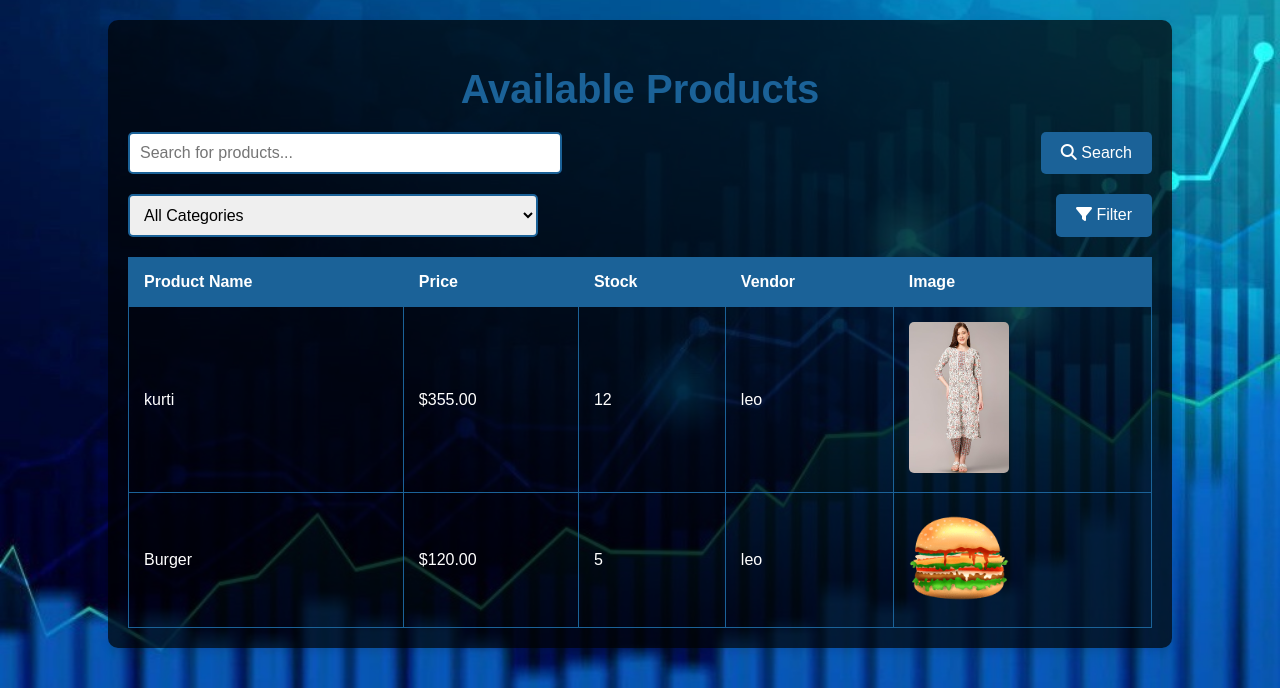
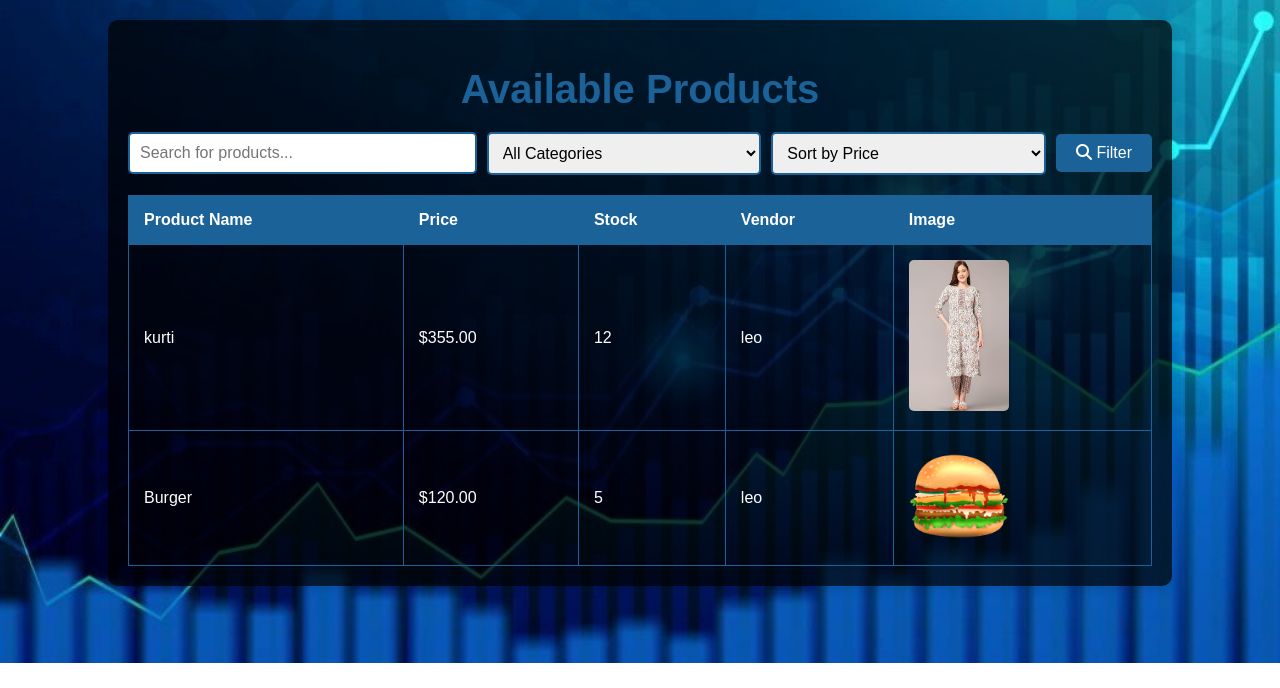
Before and after one commit to ShadaMaitexa/Price-Comparison, a Django app: page /user-dashboard/ in a window 1280 px wide. Shown: the top 688 px of the page. Run offline with Django 3.2, Linux system fonts and the light colour scheme; a user stored in the database is signed in; data comes from the database, SQL or seed files in the repository; both versions use the stored data as it was after the commit.

Commit message:
price filtering done

```diff
--- a/price_comparison/products/templates/products/user_dashboard.html
+++ b/price_comparison/products/templates/products/user_dashboard.html
@@ -13,7 +13,6 @@
             margin: 0;
             padding: 0;
         }
-
         .container {
             width: 80%;
             margin: 20px auto;
@@ -23,28 +22,31 @@
             border-radius: 10px;
             box-shadow: 0 4px 8px rgba(0, 0, 0, 0.1);
         }
-
         h1 {
             color: rgb(27, 98, 152);
             text-align: center;
             font-size: 2.5rem;
             margin-bottom: 20px;
         }
-
         form {
             display: flex;
-            justify-content: space-between;
+            flex-wrap: wrap;
+            gap: 10px;
             margin-bottom: 20px;
+            align-items: center;
         }
-
         input[type="text"], select {
             padding: 10px;
             border: 2px solid rgb(27, 98, 152);
             border-radius: 5px;
             font-size: 16px;
-            width: 40%;
         }
-
+        input[type="text"] {
+            flex: 1 1 200px;
+        }
+        select {
+            flex: 1 1 150px;
+        }
         button {
             padding: 10px 20px;
             background-color: rgb(27, 98, 152);
@@ -54,26 +56,21 @@
             border-radius: 5px;
             cursor: pointer;
         }
-
         button:hover {
             background-color: rgb(27, 98, 152);
         }
-
         table {
             width: 100%;
             border-collapse: collapse;
             margin-top: 20px;
         }
-
         table, th, td {
             border: 1px solid rgb(27, 98, 152);
             text-align: left;
         }
-
         th, td {
             padding: 15px;
         }
-
         th {
             background-color: rgb(27, 98, 152);
             color: white;
@@ -91,19 +88,15 @@
                 flex-direction: column;
                 align-items: flex-start;
             }
-
             input[type="text"], select {
                 width: 100%;
-                margin-bottom: 10px;
             }
             button {
                 width: 100%;
             }
-
             table {
                 font-size: 14px;
             }
-
             td img {
                 max-width: 80px;
             }
@@ -114,14 +107,11 @@
     <div class="container">
         <h1>Available Products</h1>
 
-        <!-- Search Form -->
+        <!-- Combined Filter Form -->
         <form method="GET" action="{% url 'user_dashboard' %}">
             <input type="text" name="q" value="{{ query }}" placeholder="Search for products..." />
-            <button type="submit"><i class="fa fa-search"></i> Search</button>
-        </form>
 
-        <!-- Category Filter -->
-        <form method="GET" action="{% url 'user_dashboard' %}">
+            <!-- Category Filter -->
             <select name="category" id="category">
                 <option value="">All Categories</option>
                 {% for category in categories %}
@@ -130,7 +120,15 @@
                     </option>
                 {% endfor %}
             </select>
-            <button type="submit"><i class="fa fa-filter"></i> Filter</button>
+
+            <!-- Price Filter -->
+            <select name="price" id="price">
+                <option value="">Sort by Price</option>
+                <option value="low_to_high" {% if selected_price == 'low_to_high' %}selected{% endif %}>Lowest to Highest</option>
+                <option value="high_to_low" {% if selected_price == 'high_to_low' %}selected{% endif %}>Highest to Lowest</option>
+            </select>
+
+            <button type="submit"><i class="fa fa-search"></i> Filter</button>
         </form>
 
         <!-- Product List -->
@@ -154,7 +152,9 @@
                         <td><img src="{{ product.image.url }}" alt="{{ product.name }}"></td>
                     </tr>
                 {% empty %}
-                    <tr><td colspan="5">No products available.</td></tr>
+                    <tr>
+                        <td colspan="5">No products available.</td>
+                    </tr>
                 {% endfor %}
             </tbody>
         </table>
--- a/price_comparison/products/views.py
+++ b/price_comparison/products/views.py
@@ -178,28 +178,39 @@ def delete_vendor(request, vendor_id):
 def logout_view(request):
     logout(request)
     return redirect("login")
-
-# User Dashboard (Regular Users)
 @login_required
 def user_dashboard(request):
-    query = request.GET.get('q', '').strip()  # Get search query
-    category_id = request.GET.get('category', '')  # Get category filter
+    query = request.GET.get('q', '').strip()           # Get search query
+    category_id = request.GET.get('category', '')        # Get category filter
+    price_filter = request.GET.get('price', '')          # Get price order filter
 
-    categories = Category.objects.all()  # Get all categories for dropdown
-    products = Product.objects.all()  # Fetch all products initially
+    categories = Category.objects.all()                # Get all categories for dropdown
+    products = Product.objects.all()                   # Start with all products
 
+    # Apply search filter
     if query:
-        products = products.filter(name__icontains=query) | products.filter(description__icontains=query)
+        products = products.filter(
+            Q(name__icontains=query) | Q(description__icontains=query)
+        )
 
+    # Apply category filter
     if category_id:
         products = products.filter(category_id=category_id)
 
-    return render(request, "products/user_dashboard.html", {
+    # Apply price ordering filter
+    if price_filter == 'low_to_high':
+        products = products.order_by('price')
+    elif price_filter == 'high_to_low':
+        products = products.order_by('-price')
+
+    context = {
         "products": products,
         "query": query,
         "categories": categories,
-        "selected_category": category_id,  # Keep track of selected category
-    })
+        "selected_category": category_id,  # To preserve the selected category
+        "selected_price": price_filter,    # To preserve the selected price filter
+    }
+    return render(request, "products/user_dashboard.html", context)
 
 @login_required
 def vendor_dashboard(request):
```
Also changed, not shown: price_comparison/db.sqlite3.
